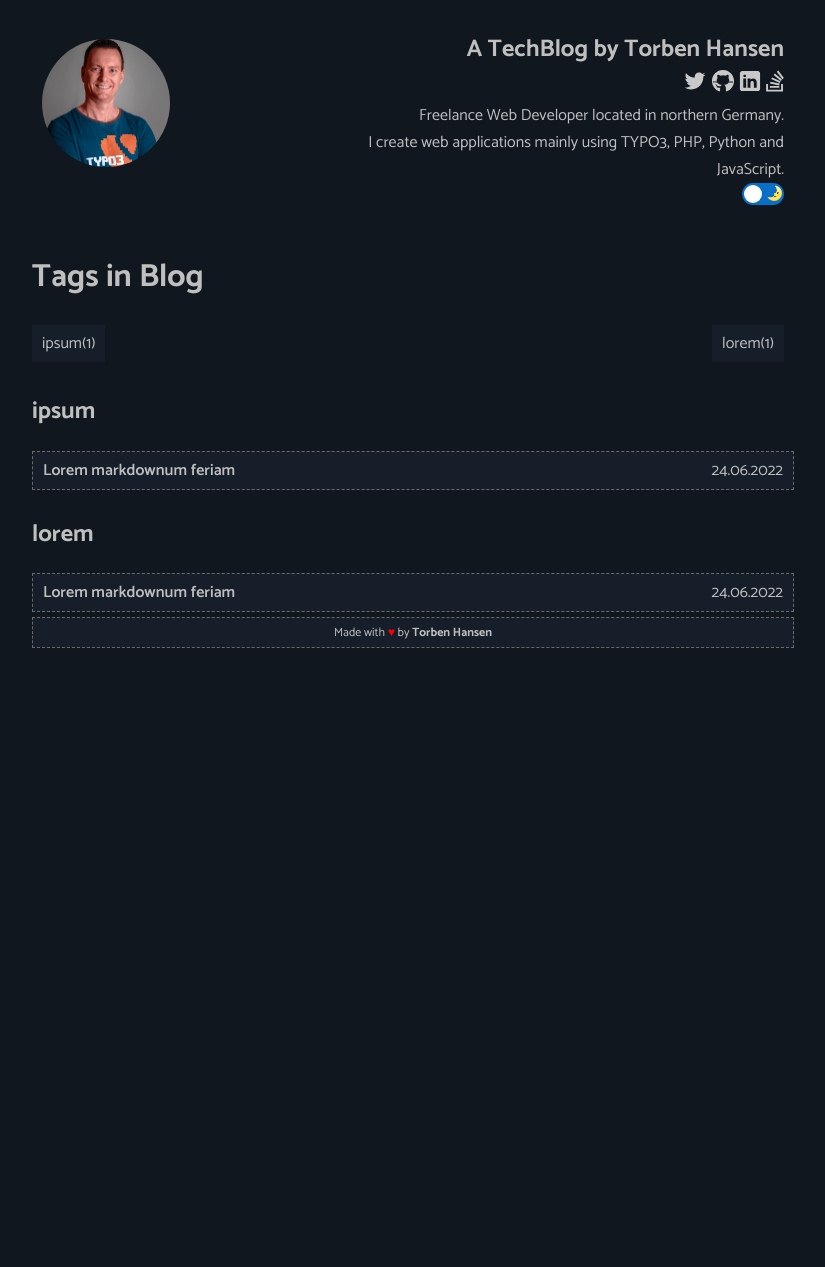
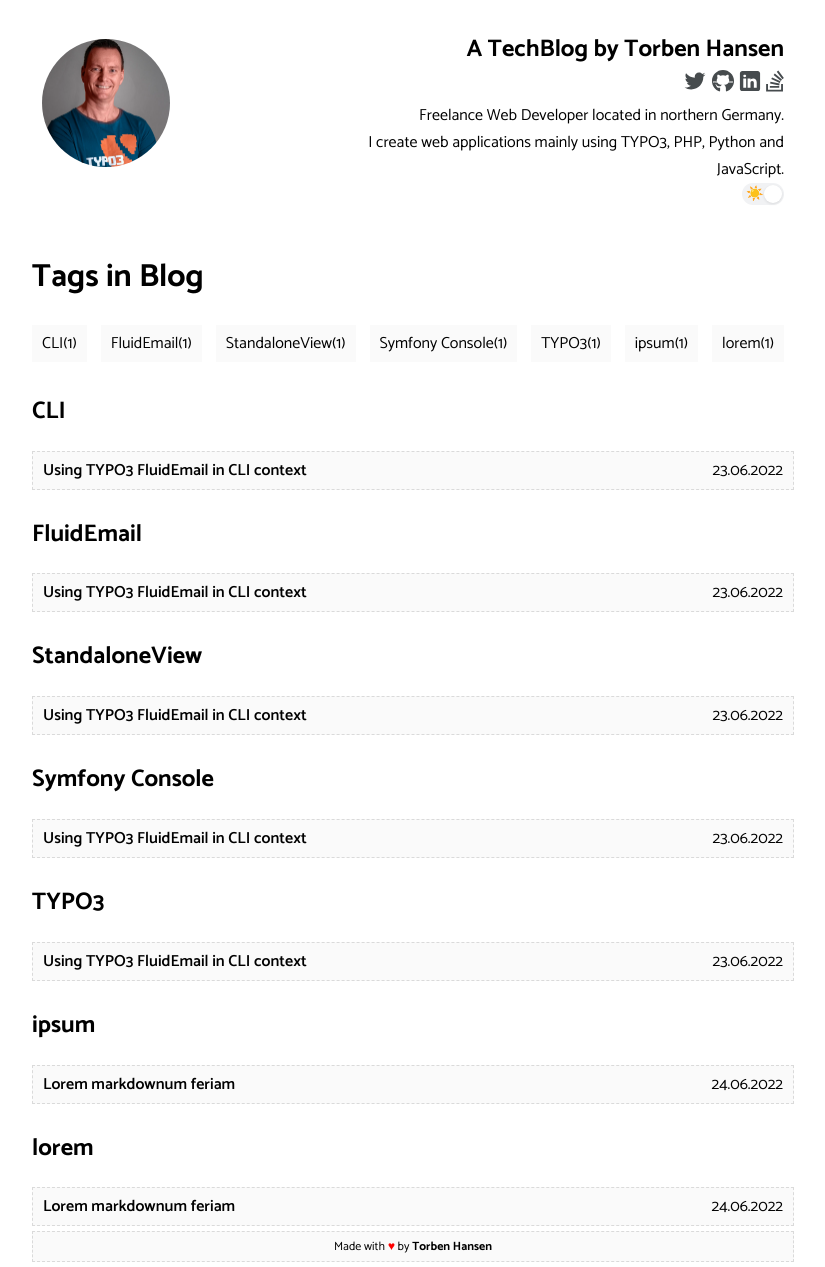
Before and after one commit to derhansen/derhansen.github.io, a Jekyll site: the page built from tags.html, in a window 1280 px wide. Shown: the whole page, without its empty margins (227-1052 px from the left). Built offline with Jekyll 4.4.1, drawn with Linux system fonts in a browser that asks for light colours; comment, search, counter and statistics services are not loaded; before the commit the page ends 900 px from its top, so only the background shows below that; part of the change alters nothing that is shown.

```diff
--- a/_includes/header.html
+++ b/_includes/header.html
@@ -1,5 +1,5 @@
 <!DOCTYPE html>
-<html lang="{{site.lang}}" data-theme="dark">
+<html lang="{{site.lang}}" data-theme="light">
 	<head>
 		<meta charset="utf-8">
 		<meta name="viewport" content="width=device-width,initial-scale=1,maximum-scale=1,user-scalable=0,viewport-fit=cover">
--- a/_layouts/default.html
+++ b/_layouts/default.html
@@ -11,7 +11,7 @@
 			<br>
 			{{ site.author.bio }}
 			<br>
-			<div class="mode active" id="mode-switcher" onclick="toggleNightMode();">
+			<div class="mode" id="mode-switcher" onclick="toggleNightMode();">
 				<span></span>
 			</div>
 		</div>
--- /dev/null
+++ b/_posts/2022-06-23-using-typo3-fluidemail-in-cli-context.md
@@ -0,0 +1,141 @@
+---
+layout: post
+title: Using TYPO3 FluidEmail in CLI context
+date: '2022-06-23T10:07:00.003+02:00'
+author: Torben Hansen
+tags:
+- TYPO3
+- FluidEmail
+- StandaloneView
+- CLI
+- Symfony Console
+permalink: /2022/06/using-typo3-fluidemail-in-cli-context.html
+modified_time: '2022-06-23T10:17:21.663+02:00'
+blogger_id: tag:blogger.com,1999:blog-6517038209122183182.post-4609028560548194137
+blogger_orig_url: http://www.derhansen.de/2022/06/using-typo3-fluidemail-in-cli-context.html
+---
+Since TYPO3 10.4 it is possible to use `TYPO3\CMS\Core\Mail\FluidEmail` to send emails with body content rendered
+by Fluid. This all works fine as long as you work in frontend or backend context, but when you use FluidEmail in CLI
+context (e.g. in a symfony console command), you will run into some problems. Since no real server request object is
+available, TYPO3 is not able to construct URIs using Fluid ViewHelpers nor will the Image ViewHelper render working
+absolute image links. Especially the last problem (non working website logo in rendered FluidEmail default template)
+motivated me to dig deeper into the topic.
+
+Below follows a summary of things you should consider when working with FluidEmail (or Fluid StandaloneView) in CLI
+context.
+
+### All Fluid ViewHelpers in the namespace f:uri or f:link do not work by default
+
+The ViewHelpers depend on either a TypoScriptFrontendController object or the global TYPO3_REQUEST variable being
+available. Both are not in CLI
+
+One workaround for this problem is to create an instance of `$GLOBALS['TYPO3_REQUEST']` manually in your symfony
+console command as shown below:
+
+{% highlight php %}
+$site = GeneralUtility::makeInstance(SiteFinder::class)->getSiteByPageId(1);
+$request = (new ServerRequest())
+    ->withAttribute('applicationType', SystemEnvironmentBuilder::REQUESTTYPE_FE)
+    ->withAttribute('site', $site);
+$GLOBALS['TYPO3_REQUEST'] = $request;
+{% endhighlight %}
+
+Note, that the site object is fetched by the uid of page 1. This must be kept in mind, when you have a TYPO3 website
+with multiple sites defined.
+
+### Link created with f:link.action must always contain the extensionName
+If the previous workaround is used, it is mandatory to set the "extensionName" argument in the `f:link.action` or
+`f:uri.action` ViewHelper.
+
+### Create links manually
+
+An alternative to the previous example, where the $GLOBALS['TYPO3_REQUEST'] object is created manually, is to create
+all links manually used in the FluidEmail template in the symfony console command. This can be done as shown below:
+
+{% highlight php %}
+$arguments = [
+    'tx_sfeventmgt_pieventdetail' => [
+        'action' => 'detail',
+        'controller' => 'Event',
+        'event' => 25,
+    ],
+];
+
+$site = GeneralUtility::makeInstance(SiteFinder::class)->getSiteByPageId(1);
+$eventLink = (string)$site->getRouter()->generateUri(22, $arguments);
+{% endhighlight %}
+
+Note again, that the site object is fetched by the uid of page 1. The variable $eventLink can then be passed to the
+view and be used as href attribute for a-tags.
+
+### Image ViewHelper creates broken URLs
+
+When you try to render an image with an absolute path using the f:image ViewHelper, the resulting link will be broken.
+Example:
+
+{% highlight html %}
+<f:image absolute="1" src="EXT:sf_event_mgt/Resources/Public/Icons/Extension.svg" width="100" />
+{% endhighlight %}
+
+In CLI context this will create an img tag as shown below:
+
+{% highlight html %}
+<img src="http://./typo3/sysext/core/bin/typo3conf/ext/sf_event_mgt/Resources/Public/Icons/Extension.svg" width="100" height="104" alt="">
+{% endhighlight %}
+
+In order to create a workaround for the problem, I found 2 different approaches.
+
+**Workaround 1**
+
+FluidEmail has the function setRequest() which allows to set a ServerRequest object for the view.
+
+{% highlight php %}
+$site = GeneralUtility::makeInstance(SiteFinder::class)->getSiteByPageId(1);
+
+$normalizedParams = new NormalizedParams(
+    [
+        'HTTP_HOST' => $site->getBase()->getHost(),
+        'HTTPS' => $site->getBase()->getScheme() === 'https' ? 'on' : 'off',
+    ],
+    $systemConfiguration ?? $GLOBALS['TYPO3_CONF_VARS']['SYS'],
+    '',
+    ''
+);
+
+$request = (new ServerRequest())
+    ->withAttribute('applicationType', SystemEnvironmentBuilder::REQUESTTYPE_FE)
+    ->withAttribute('normalizedParams', $normalizedParams)
+    ->withAttribute('site', $site);
+
+$email->setRequest($request);
+{% endhighlight %}
+
+By assigning the request object to the view, the variable `{normalizedParams.siteUrl}` is now also available in CLI
+context resulting in the TYPO3 logo being shown again in the default email layout.
+
+**Workaround 2**
+
+The `f:image` ViewHelper will create relative links to images when the argument "absolute" is not used. So basically just
+the baseUri is missing. In the previous workaround `{normalizedParams.siteUrl}` was used to add the baseUri, but instead
+it is also possible to assign the sites baseUri as Fluid variable as shown below:
+
+{% highlight php %}
+$site = GeneralUtility::makeInstance(SiteFinder::class)->getSiteByPageId(1);
+$email->assign('baseUri', (string)$site->getBase());
+{% endhighlight %}
+
+In the template the full path to the image can now be created as following:
+
+{% highlight html %}
+<img src="{baseUri}{f:uri.image(src: 'EXT:sf_event_mgt/Resources/Public/Icons/Extension.svg', width: '100')}" width="100" />
+{% endhighlight %}
+
+### Ensure to set the correct application context in CLI
+
+Whenever the site object is fetched using the SiteFinder, the resulting base is resolved respecting TYPO3s application
+context. By default this is "production". If you e.g. have a testing or staging environment and use one of the described
+workarounds, ensure to set the application context as environment variable as shown below:
+
+{% highlight shell %}
+export TYPO3_CONTEXT=Development
+{% endhighlight %}
```
